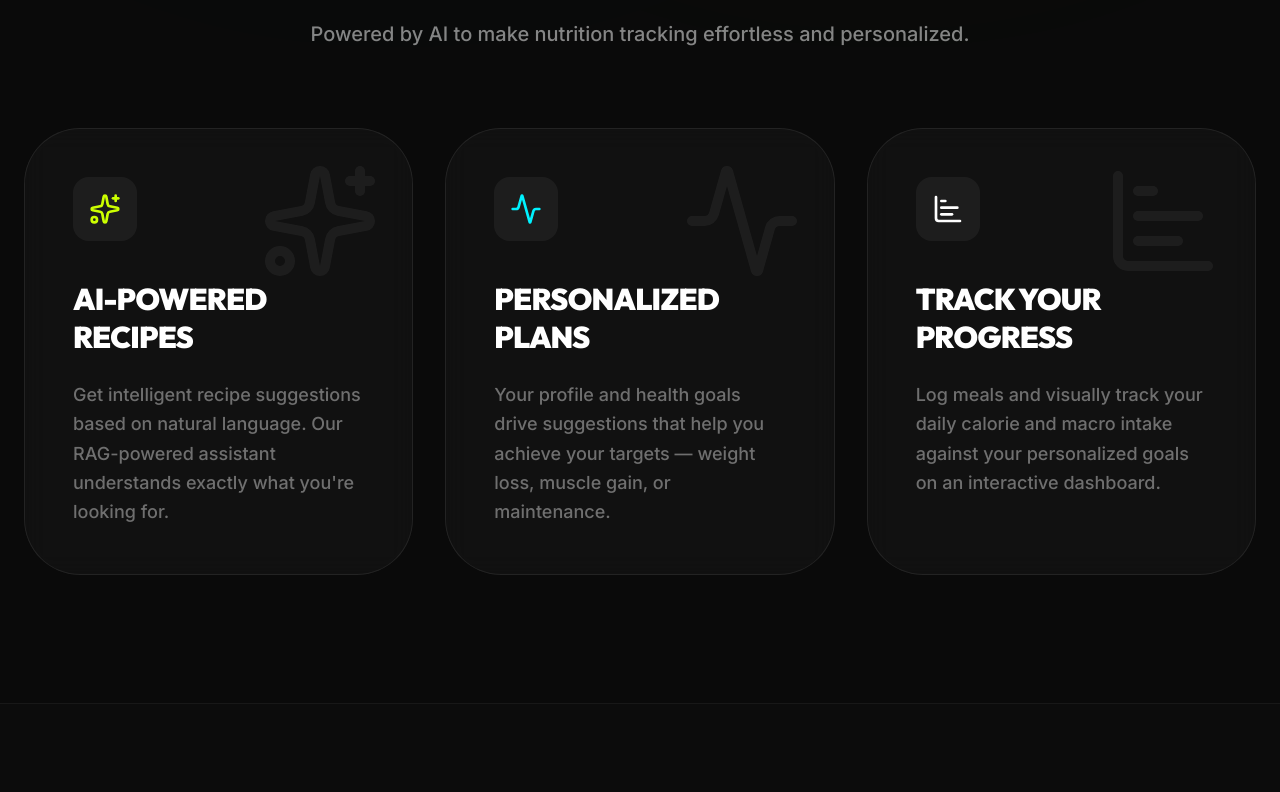
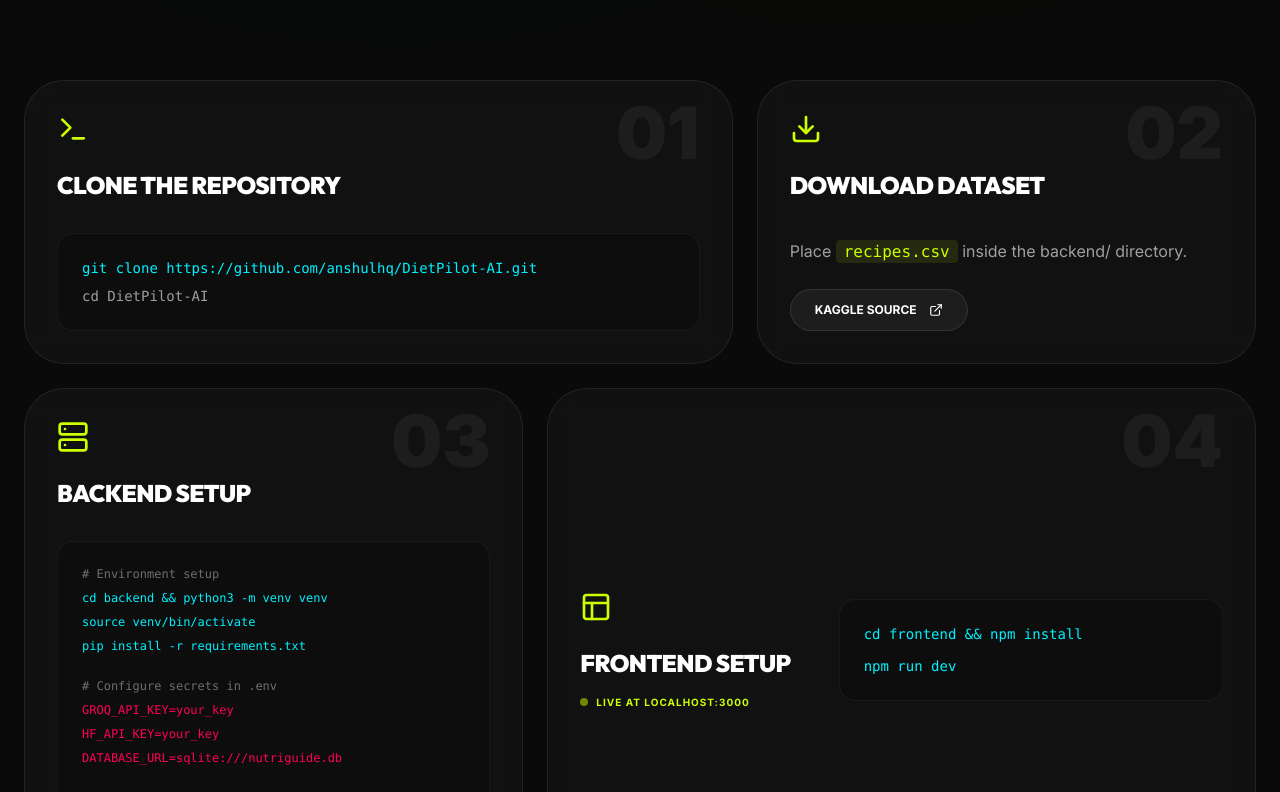
Before and after one commit to anshulhq/DietPilot-AI-landing-page, a Next.js app: page / in a window 1280 px wide. Shown: the part 1028-1820 px from the top of the page. Built offline with nearby package versions, Linux system fonts and the light colour scheme.

Commit message:
added glow in cards

```diff
--- a/src/app/page.tsx
+++ b/src/app/page.tsx
@@ -14,12 +14,12 @@ export default function Home() {
     <main className="min-h-screen">
       <Navbar />
       <Hero />
+      <Setup />
       <Features />
       <Showcase />
       <HowItWorks />
       <Pipeline />
       <TechStack />
-      <Setup />
       <CTA />
       <Footer />
 
--- /dev/null
+++ b/src/components/GlowCard.tsx
@@ -0,0 +1,71 @@
+"use client";
+
+import React, { useState, useRef, MouseEvent } from "react";
+import { motion } from "framer-motion";
+
+interface GlowCardProps {
+  children: React.ReactNode;
+  className?: string;
+  innerClassName?: string;
+  glowColor?: string;
+}
+
+export default function GlowCard({
+  children,
+  className = "",
+  innerClassName = "",
+  glowColor = "rgba(120, 119, 198, 0.3)"
+}: GlowCardProps) {
+  const [mousePosition, setMousePosition] = useState({ x: 0, y: 0 });
+  const [isHovered, setIsHovered] = useState(false);
+  const cardRef = useRef<HTMLDivElement>(null);
+
+  const handleMouseMove = (e: MouseEvent<HTMLDivElement>) => {
+    if (!cardRef.current) return;
+    const rect = cardRef.current.getBoundingClientRect();
+    setMousePosition({
+      x: e.clientX - rect.left,
+      y: e.clientY - rect.top,
+    });
+  };
+
+  return (
+    <div
+      ref={cardRef}
+      onMouseMove={handleMouseMove}
+      onMouseEnter={() => setIsHovered(true)}
+      onMouseLeave={() => setIsHovered(false)}
+      className={`relative overflow-hidden ${className}`}
+      style={{
+        ["--mouse-x" as any]: `${mousePosition.x}px`,
+        ["--mouse-y" as any]: `${mousePosition.y}px`,
+      } as React.CSSProperties}
+    >
+      {/* The Glow Layer */}
+      <div
+        className="pointer-events-none absolute -inset-px transition-opacity duration-300 z-0"
+        style={{
+          opacity: isHovered ? 1 : 0,
+          background: `radial-gradient(600px circle at var(--mouse-x) var(--mouse-y), ${glowColor}, transparent 40%)`,
+        }}
+      />
+
+      {/* Border Glow Layer */}
+      <div
+        className="pointer-events-none absolute -inset-px rounded-inherit border border-white/20 transition-opacity duration-300 z-10"
+        style={{
+          opacity: isHovered ? 1 : 0,
+          maskImage: `radial-gradient(120px circle at var(--mouse-x) var(--mouse-y), black, transparent)`,
+          WebkitMaskImage: `radial-gradient(120px circle at var(--mouse-x) var(--mouse-y), black, transparent)`,
+          borderWidth: '1.5px',
+          borderColor: glowColor.replace('0.15', '1').replace('0.1', '1').replace('0.2', '1'),
+        }}
+      />
+
+      {/* Content Layer */}
+      <div className={`relative z-20 ${innerClassName}`}>
+        {children}
+      </div>
+    </div>
+  );
+}
--- a/src/components/Navbar.tsx
+++ b/src/components/Navbar.tsx
@@ -26,7 +26,7 @@ export default function Navbar() {
 
         {/* Desktop Nav */}
         <div className="hidden md:flex items-center gap-10">
-          {["Features", "Showcase", "How It Works", "Pipeline", "Setup"].map((item) => (
+          {["Setup", "Features", "Showcase", "How It Works", "Pipeline"].map((item) => (
             <a
               key={item}
               href={`#${item.toLowerCase().replace(/\s+/g, "-")}`}
@@ -59,7 +59,7 @@ export default function Navbar() {
           animate={{ opacity: 1, scale: 1 }}
           className="absolute top-24 left-6 right-6 glass p-8 rounded-3xl md:hidden flex flex-col gap-6"
         >
-          {["Features", "Showcase", "How It Works", "Pipeline", "Setup"].map((item) => (
+          {["Setup", "Features", "Showcase", "How It Works", "Pipeline"].map((item) => (
             <a
               key={item}
               href={`#${item.toLowerCase().replace(/\s+/g, "-")}`}
--- a/src/components/Setup.tsx
+++ b/src/components/Setup.tsx
@@ -2,73 +2,7 @@
 
 import { motion } from "framer-motion";
 import { Terminal, Download, Server, Layout, ExternalLink } from "lucide-react";
-
-const steps = [
-  {
-    id: "01",
-    title: "Clone the Repository",
-    icon: Terminal,
-    content: (
-      <div className="bg-obsidian/50 p-4 rounded-xl font-mono text-sm border border-white/5 space-y-2">
-        <div className="text-brand-secondary">git clone https://github.com/anshulhq/DietPilot-AI.git</div>
-        <div className="text-white/60">cd DietPilot-AI</div>
-      </div>
-    ),
-  },
-  {
-    id: "02",
-    title: "Download Dataset",
-    icon: Download,
-    content: (
-      <div className="space-y-4">
-        <p className="text-white/60 text-sm">
-          Download the Food.com Recipes dataset from Kaggle and place <code className="text-brand-primary">recipes.csv</code> inside the backend/ directory.
-        </p>
-        <a
-          href="https://www.kaggle.com/datasets/shuyangli94/food-com-recipes-and-user-interactions"
-          target="_blank"
-          rel="noopener noreferrer"
-          className="inline-flex items-center gap-2 text-xs font-bold text-brand-primary hover:underline"
-        >
-          KAGGLE DATASET <ExternalLink size={12} />
-        </a>
-      </div>
-    ),
-  },
-  {
-    id: "03",
-    title: "Backend Setup",
-    icon: Server,
-    content: (
-      <div className="bg-obsidian/50 p-4 rounded-xl font-mono text-xs border border-white/5 space-y-2 max-h-40 overflow-y-auto">
-        <div className="text-white/40"># Install & Run</div>
-        <div className="text-brand-secondary">cd backend && python3 -m venv venv</div>
-        <div className="text-brand-secondary">source venv/bin/activate</div>
-        <div className="text-brand-secondary">pip install -r requirements.txt</div>
-        <div className="text-white/40 pt-2"># Initialize DB</div>
-        <div className="text-brand-secondary">python create_db.py && python load_data.py</div>
-        <div className="text-brand-secondary">uvicorn app.main:app --reload</div>
-      </div>
-    ),
-  },
-  {
-    id: "04",
-    title: "Frontend Setup",
-    icon: Layout,
-    content: (
-      <div className="space-y-4">
-        <div className="bg-obsidian/50 p-4 rounded-xl font-mono text-xs border border-white/5 space-y-1">
-          <div className="text-brand-secondary">cd frontend && npm install</div>
-          <div className="text-brand-secondary">npm run dev</div>
-        </div>
-        <div className="flex items-center gap-2 text-[10px] text-white/40 uppercase tracking-widest">
-          <div className="w-2 h-2 bg-brand-primary rounded-full animate-pulse" />
-          Live at http://localhost:3000
-        </div>
-      </div>
-    ),
-  },
-];
+import GlowCard from "./GlowCard";
 
 export default function Setup() {
   return (
@@ -88,7 +22,12 @@ export default function Setup() {
           initial={{ opacity: 0, y: 20 }}
           whileInView={{ opacity: 1, y: 0 }}
           viewport={{ once: true }}
-          className="md:col-span-7 glass p-8 rounded-[2.5rem] border border-white/10 relative overflow-hidden group flex flex-col justify-between"
+          className="md:col-span-7 h-full"
+        >
+          <GlowCard
+            glowColor="rgba(0, 255, 163, 0.1)"
+            className="glass rounded-[2.5rem] border border-white/10 relative overflow-hidden group h-full"
+            innerClassName="p-8 flex flex-col justify-between h-full"
           >
             <div className="absolute top-4 right-8 text-7xl font-black text-white/5 uppercase">01</div>
             <div>
@@ -99,6 +38,7 @@ export default function Setup() {
               <div className="text-brand-secondary">git clone https://github.com/anshulhq/DietPilot-AI.git</div>
               <div className="text-white/60">cd DietPilot-AI</div>
             </div>
+          </GlowCard>
         </motion.div>
 
         {/* Step 2: Dataset */}
@@ -107,7 +47,12 @@ export default function Setup() {
           whileInView={{ opacity: 1, y: 0 }}
           viewport={{ once: true }}
           transition={{ delay: 0.1 }}
-          className="md:col-span-5 glass p-8 rounded-[2.5rem] border border-white/10 relative overflow-hidden group flex flex-col justify-between"
+          className="md:col-span-5 h-full"
+        >
+          <GlowCard
+            glowColor="rgba(0, 102, 255, 0.1)"
+            className="glass rounded-[2.5rem] border border-white/10 relative overflow-hidden group h-full"
+            innerClassName="p-8 flex flex-col justify-between h-full"
           >
             <div className="absolute top-4 right-8 text-7xl font-black text-white/5 uppercase">02</div>
             <div>
@@ -127,6 +72,7 @@ export default function Setup() {
                 KAGGLE SOURCE <ExternalLink size={14} className="group-hover/link:translate-x-1 group-hover/link:-translate-y-1 transition-transform" />
               </a>
             </div>
+          </GlowCard>
         </motion.div>
 
         {/* Step 3: Backend */}
@@ -135,7 +81,12 @@ export default function Setup() {
           whileInView={{ opacity: 1, y: 0 }}
           viewport={{ once: true }}
           transition={{ delay: 0.2 }}
-          className="md:col-span-5 glass p-8 rounded-[2.5rem] border border-white/10 relative overflow-hidden group flex flex-col"
+          className="md:col-span-5 h-full"
+        >
+          <GlowCard
+            glowColor="rgba(255, 0, 212, 0.1)"
+            className="glass rounded-[2.5rem] border border-white/10 relative overflow-hidden group h-full"
+            innerClassName="p-8 flex flex-col h-full"
           >
             <div className="absolute top-4 right-8 text-7xl font-black text-white/5 uppercase">03</div>
             <div>
@@ -155,6 +106,7 @@ export default function Setup() {
               <div className="text-brand-secondary">python create_db.py && python load_data.py</div>
               <div className="text-brand-secondary">uvicorn app.main:app --reload</div>
             </div>
+          </GlowCard>
         </motion.div>
 
         {/* Step 4: Frontend */}
@@ -163,7 +115,12 @@ export default function Setup() {
           whileInView={{ opacity: 1, y: 0 }}
           viewport={{ once: true }}
           transition={{ delay: 0.3 }}
-          className="md:col-span-7 glass p-8 rounded-[2.5rem] border border-white/10 relative overflow-hidden group flex flex-col justify-between"
+          className="md:col-span-7 h-full"
+        >
+          <GlowCard
+            glowColor="rgba(255, 255, 255, 0.1)"
+            className="glass rounded-[2.5rem] border border-white/10 relative overflow-hidden group h-full"
+            innerClassName="p-8 flex flex-col justify-between h-full"
           >
             <div className="absolute top-4 right-8 text-7xl font-black text-white/5 uppercase">04</div>
             <div className="flex flex-col md:flex-row md:items-center gap-12 flex-grow">
@@ -180,6 +137,7 @@ export default function Setup() {
                 <div className="text-brand-secondary">npm run dev</div>
               </div>
             </div>
+          </GlowCard>
         </motion.div>
       </div>
     </section>
--- a/src/components/TechStack.tsx
+++ b/src/components/TechStack.tsx
@@ -3,15 +3,17 @@
 import { motion } from "framer-motion";
 import { Cpu, Layers, Database, Shield, Zap, Palette, Boxes, Globe } from "lucide-react";
 
+import GlowCard from "./GlowCard";
+
 const stack = [
-  { name: "Next.js", role: "Frontend", icon: Globe, color: "text-white" },
-  { name: "FastAPI", role: "Backend", icon: Zap, color: "text-brand-secondary" },
-  { name: "Llama 3", role: "LLM via Groq", icon: Cpu, color: "text-brand-primary" },
-  { name: "LangChain", role: "Orchestration", icon: Boxes, color: "text-white" },
-  { name: "ChromaDB", role: "Vector Store", icon: Database, color: "text-brand-secondary" },
-  { name: "SQLite", role: "Database", icon: Layers, color: "text-white" },
-  { name: "Tailwind CSS", role: "Styling", icon: Palette, color: "text-brand-primary" },
-  { name: "NextAuth.js", role: "Auth", icon: Shield, color: "text-white" },
+  { name: "Next.js", role: "Frontend", icon: Globe, color: "text-white", glow: "rgba(255, 255, 255, 0.1)" },
+  { name: "FastAPI", role: "Backend", icon: Zap, color: "text-brand-secondary", glow: "rgba(0, 102, 255, 0.1)" },
+  { name: "Llama 3", role: "LLM via Groq", icon: Cpu, color: "text-brand-primary", glow: "rgba(0, 255, 163, 0.1)" },
+  { name: "LangChain", role: "Orchestration", icon: Boxes, color: "text-white", glow: "rgba(255, 255, 255, 0.1)" },
+  { name: "ChromaDB", role: "Vector Store", icon: Database, color: "text-brand-secondary", glow: "rgba(0, 102, 255, 0.1)" },
+  { name: "SQLite", role: "Database", icon: Layers, color: "text-white", glow: "rgba(255, 255, 255, 0.1)" },
+  { name: "Tailwind CSS", role: "Styling", icon: Palette, color: "text-brand-primary", glow: "rgba(0, 255, 163, 0.1)" },
+  { name: "NextAuth.js", role: "Auth", icon: Shield, color: "text-white", glow: "rgba(255, 255, 255, 0.1)" },
 ];
 
 export default function TechStack() {
@@ -34,13 +36,19 @@ export default function TechStack() {
               viewport={{ once: true }}
               transition={{ delay: i * 0.05 }}
               whileHover={{ y: -8 }}
-              className="glass p-8 rounded-3xl border border-white/5 flex flex-col items-center text-center group"
+              className="h-full"
             >
-              <div className={`w-16 h-16 rounded-2xl bg-white/5 flex items-center justify-center mb-6 group-hover:bg-white/10 transition-colors ${item.color}`}>
-                <item.icon size={32} />
-              </div>
-              <h3 className="text-xl font-black tracking-tight mb-1">{item.name}</h3>
-              <p className="text-sm text-white/40 font-bold uppercase tracking-widest">{item.role}</p>
+              <GlowCard
+                glowColor={item.glow}
+                className="glass rounded-3xl border border-white/5 group h-full"
+                innerClassName="p-8 flex flex-col items-center text-center h-full"
+              >
+                <div className={`w-16 h-16 rounded-2xl bg-white/5 flex items-center justify-center mb-6 group-hover:bg-white/10 transition-colors ${item.color}`}>
+                  <item.icon size={32} />
+                </div>
+                <h3 className="text-xl font-black tracking-tight mb-1">{item.name}</h3>
+                <p className="text-sm text-white/40 font-bold uppercase tracking-widest">{item.role}</p>
+              </GlowCard>
             </motion.div>
           ))}
         </div>
```
Also changed, not shown: src/components/Features.tsx (+12 -2 lines), src/components/HowItWorks.tsx (+14 -5 lines), src/components/Pipeline.tsx (+19 -6 lines), src/components/Showcase.tsx (+7 -2 lines). Lines whose indentation alone changed are shown as unchanged.
